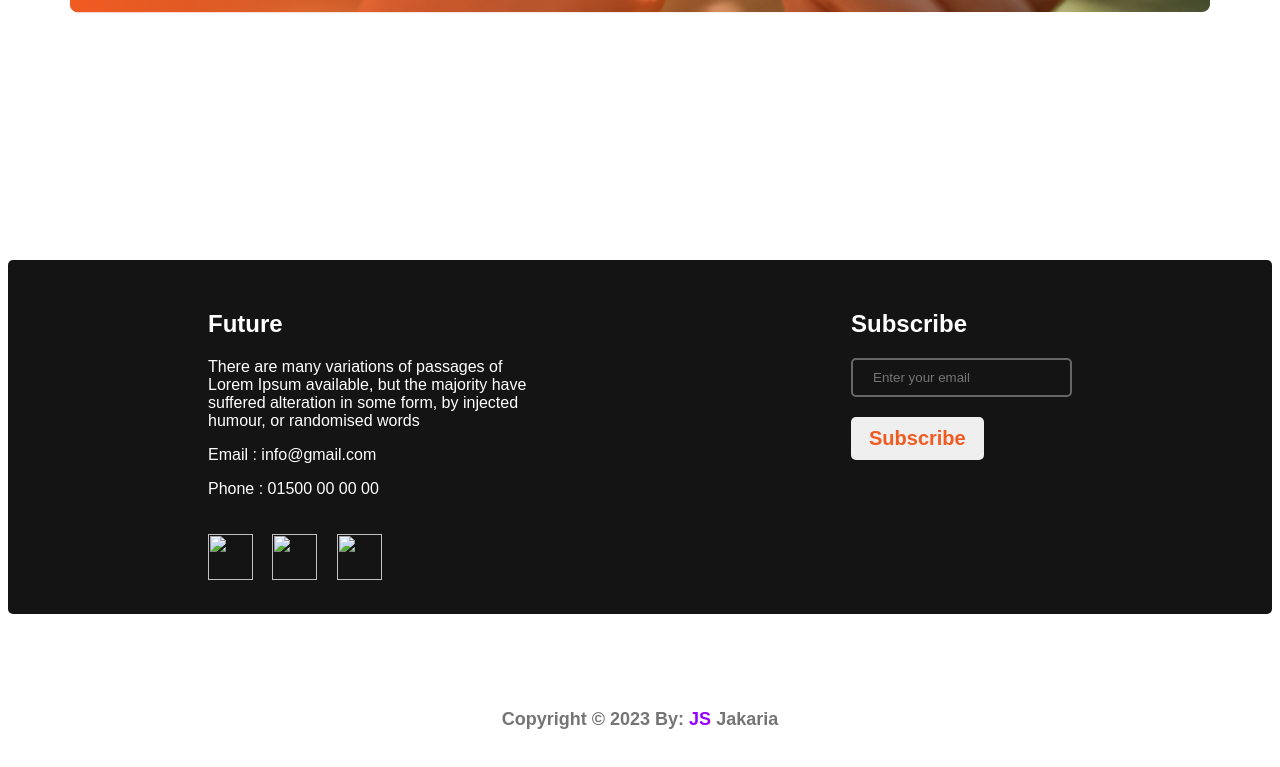
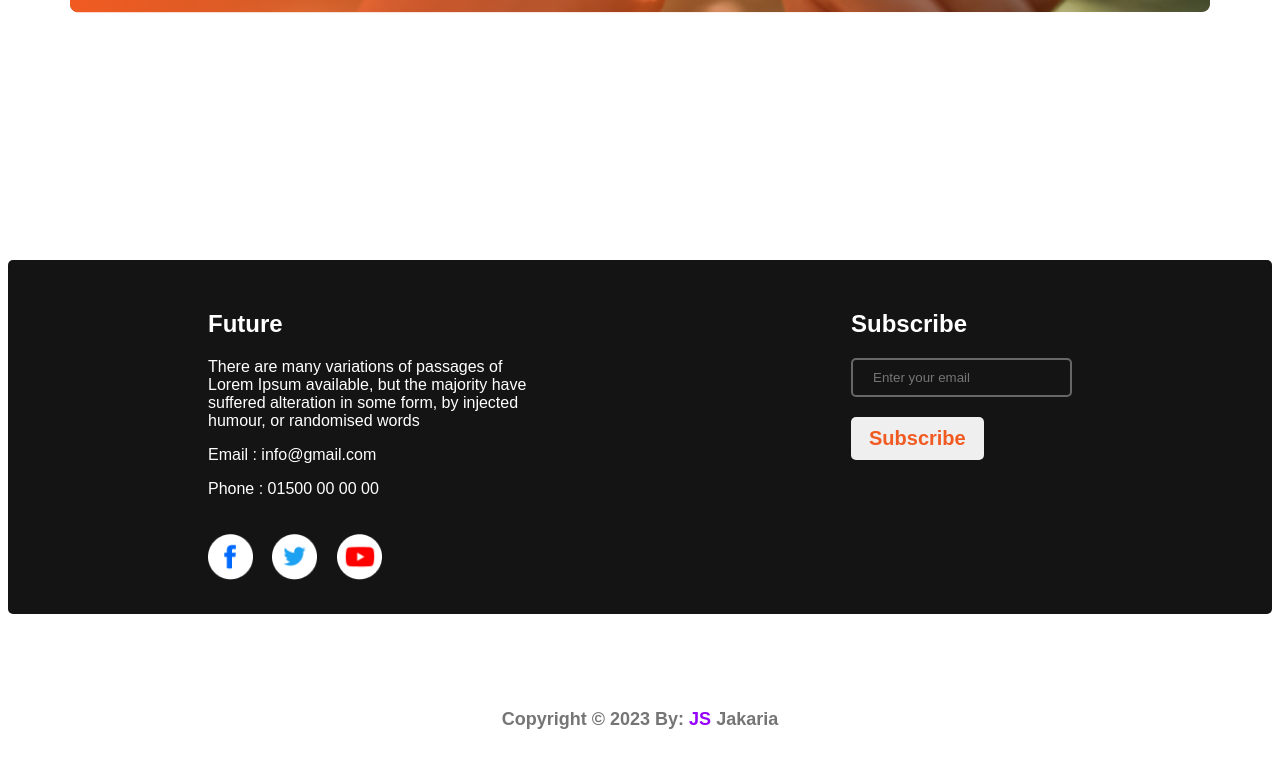
Before and after one commit to jakariacst318/new-year-new-me, a plain HTML site: page index.html in a window 1280 px wide. Shown: the part 2592-3359 px from the top of the page. Drawn offline with Linux system fonts and the light colour scheme; the site is published under a folder, as on GitHub Pages, so addresses that start at the root find nothing.

Commit message:
sipmle css project done

```diff
--- a/index.html
+++ b/index.html
@@ -92,11 +92,11 @@
                 <p>Email : info@gmail.com</p>
                 <p>Phone : 01500 00 00 00</p>
                 <div class="socile-icone">
-                    <a href="https://www.facebook.com/mdjakariya318" target="_blank"><img src="/images/icons/fb.png"
+                    <a href="https://www.facebook.com/mdjakariya318" target="_blank"><img src="images/icons/fb.png"
                             alt=""></a>
-                    <img src="/images/icons/twitter.png" alt="">
+                    <img src="images/icons/twitter.png" alt="">
                     <a href="https://www.youtube.com/channel/UCulB2v67Wpv8j5rm8Cn_VLg" target="_blank">
-                        <img src="/images/icons/youtube.png" alt=""></a>
+                        <img src="images/icons/youtube.png" alt=""></a>
                 </div>
             </div>
             <div class="fotter-subsribe">
```
